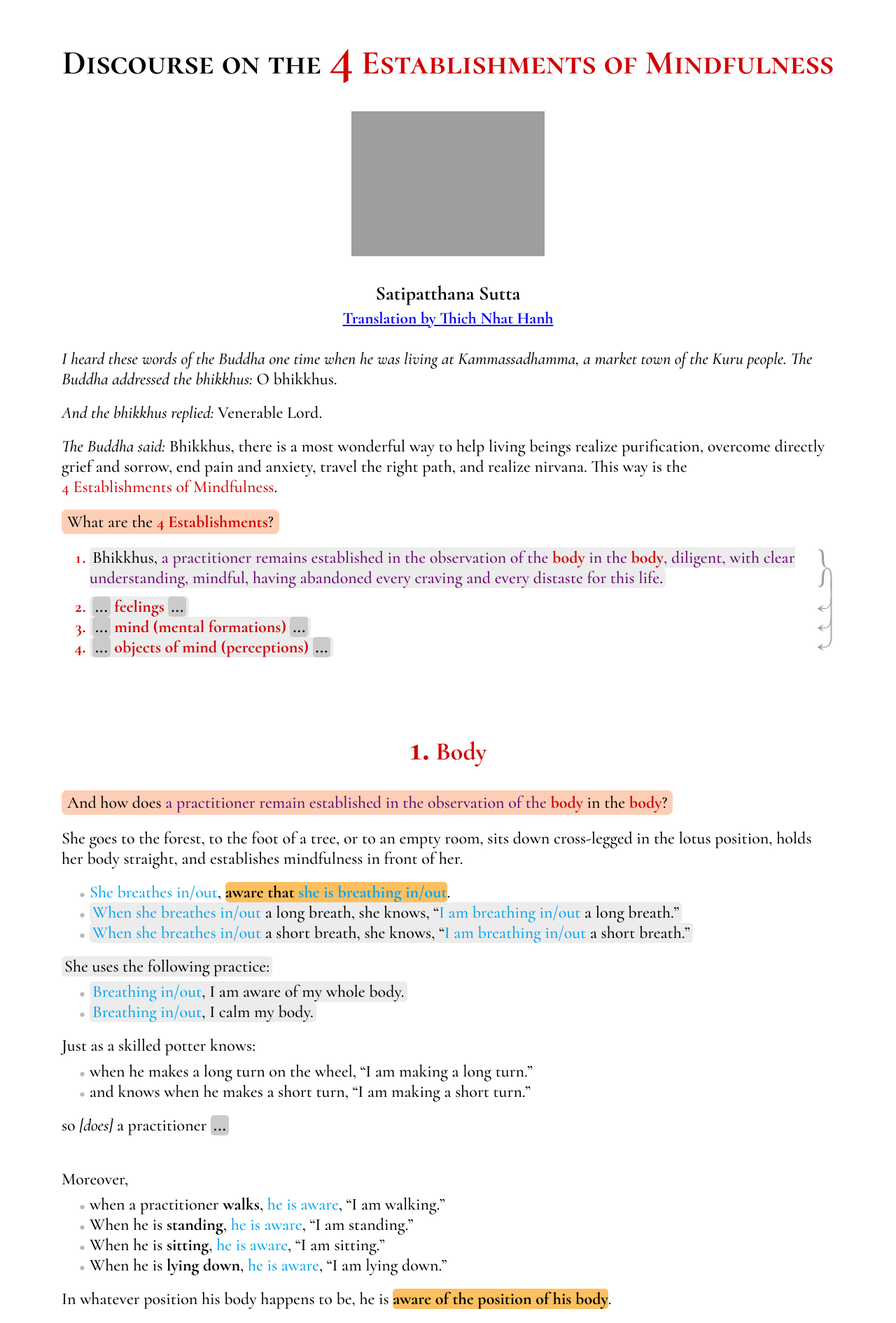
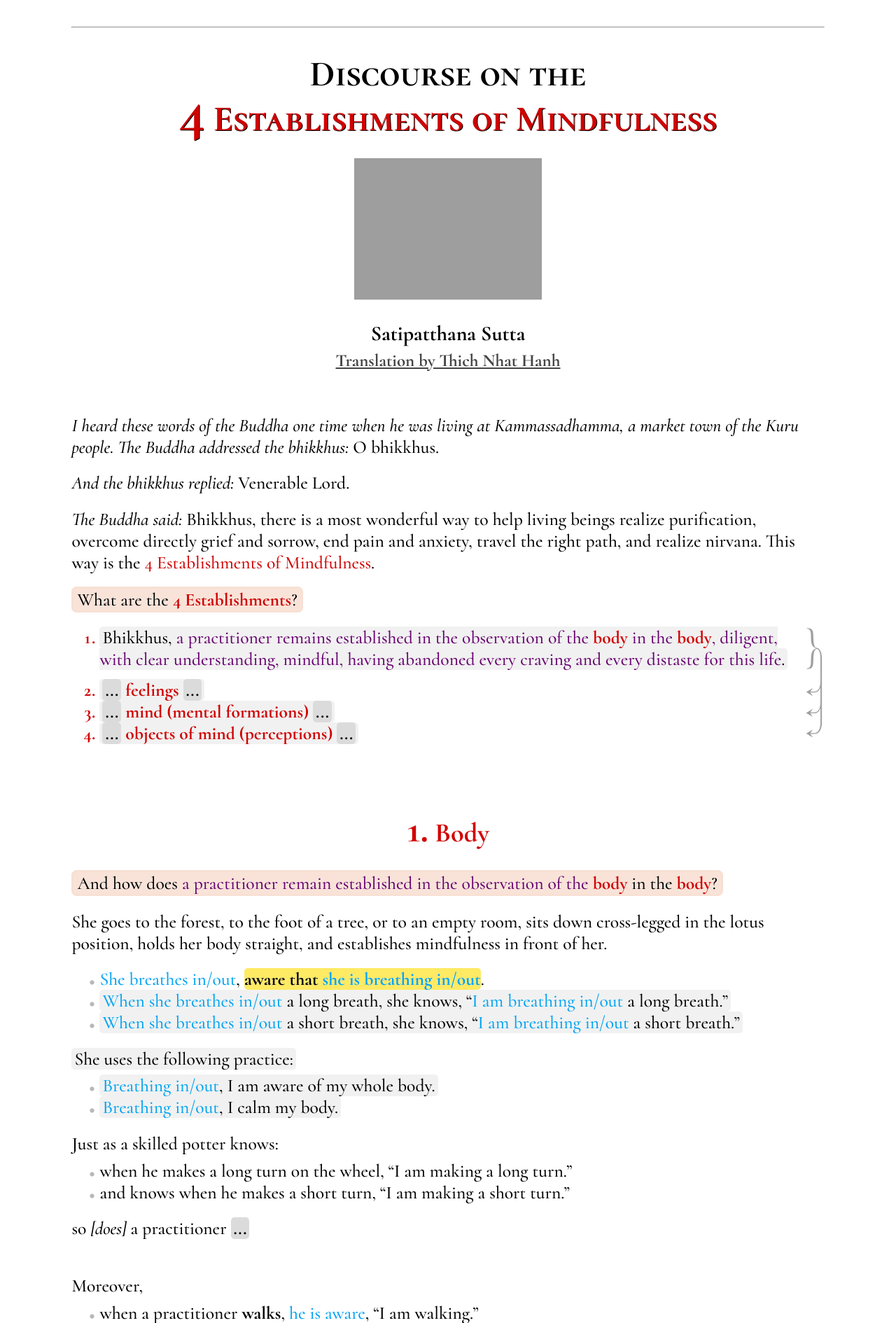
Before and after one commit to rbyte/structuredSutras, a PHP site: page / in a window 1280 px wide. Shown: the top 1890 px of the page at 70% size. Run offline with PHP 8.4, Linux system fonts and the light colour scheme; grey boxes are pictures that could not be loaded.

Commit message:
colours & styling (text shadows)

```diff
--- a/main.css
+++ b/main.css
@@ -32,16 +32,20 @@ html, body {
 	padding: 0;
 }
 
-
 #sutras {
-	font-family: CormorantGaramond;
-	font-size: 1.5em;
+	font-family: CormorantGaramond, Times, serif;
+	font-size: 1.6em;
 	margin: 3% auto;
 	padding: 0 5%;
-	max-width: 46em;
+	max-width: 42em;
+	min-width: 18em;
 }
 #sutras h1 {
 	font-variant: small-caps;
+	margin-bottom: 0.5em;
+}
+#sutras h3 {
+	margin-bottom: 2em;
 }
 #sutras h1,
 #sutras h2,
@@ -53,15 +57,20 @@ html, body {
 	width: 25%;
 	display: block;
 	/* oben, rechts, unten, links. */
-	margin: 0 auto 1.5em auto;
+	margin: 0 auto 0 auto;
 }
-#sutras ul {
-	list-style-image: url(assets/ul-dot.png);
+#sutras a,
+#sutras a:active
+{
+	color: #444
+/*	text-decoration: none;*/
 }
-#sutras .narrator {
-	font-style: italic;
+#sutras a:hover {
+	color: #666
+	/*text-decoration: underline;*/
 }
-#sutras span.fourE,
+#sutras section span.fourE,
+/*#sutras h1 .breath,*/
 #sutras strong
 {
 	white-space: nowrap;
@@ -82,30 +91,39 @@ html, body {
 {
 	font-weight: bold;
 }
-#sutras .fourEbigNumber,
-#sutras h2.fourE::first-letter {
+#sutras h1 .fourE,
+#sutras h1 .breath
+{
+	/*horizontal, vertical, blur, color */
+	text-shadow: 1px 1px 0px rgba(0, 0, 0, 1.0);
+}
+#sutras .fourEbig,
+#sutras h2.fourE::first-letter
+{
 	font-size: 150%;
+	line-height: 65%;
 }
 #sutras .question {
-	background-color: #fdceb6;
+	background-color: #f9e3d8;
+	/*background-color: #fdceb6;*/
 	/* highlight text, not box! */
 	display: inline;
-	border: 3px solid #fdceb6;
+	border: 3px solid #f8e0d4;
 	border-radius: 8px;
 	padding: 0 5px;
 	line-height: 140%;
 }
 #sutras .highlightYellow {
-	background-color: #fff3a4;
+	background-color: #fff8ca;
 	border-radius: 5px;
 	padding: 0 4px;
 }
 #sutras .omission {
 	font-weight: bold;
-	background-color: #cbcbcb;
+	background-color: #dbdbdb;
 }
 #sutras .highlight {
-	background-color: #ececec;
+	background-color: #f1f1f1;
 }
 #sutras .omission,
 #sutras .highlight
@@ -115,11 +133,24 @@ html, body {
 }
 #sutras strong {
 	border-radius: 5px;
-	background-color: #fdc060;
+	background-color: #ffea63;
+}
+#sutras .question,
+#sutras strong,
+#sutras .omission,
+#sutras .highlight,
+#sutras .highlightYellow
+{
+	text-shadow: 0px 0px 2px rgba(255, 255, 255, 0.5);
+}
+#sutras ul {
+	list-style-image: url(assets/ul-dot.png);
+}
+#sutras .narrator {
+	font-style: italic;
 }
 #sutras .breath {
 	color: #01a3f2;
-	/*color: #523b01;*/
 }
 #sutras .observe {
 	color: #67016f
@@ -139,16 +170,13 @@ html, body {
 #sutras .practise {
 	color: #885400
 }
-
 #sutras span.factors,
 /* colour bullets only */
 #sutras ol.factors > li
 {
 	color: #00a902;
-	/*color: #028b20;*/
 }
-#sutras ol.factors > li
-{
+#sutras ol.factors > li {
 	font-weight: bold;
 }
 /* undo for content */
--- a/transcript.html
+++ b/transcript.html
@@ -1,7 +1,9 @@
 <div id="sutras">
 
 
-<h1>Discourse on the <span class="fourE"><span class="fourEbigNumber">4</span> Establishments of Mindfulness</span></h1>
+<hr>
+
+<h1>Discourse on the<br/><span class="fourE"><span class="fourEbig">4</span> Establishments of Mindfulness</span></h1>
 <!--<img src="workbench/buddhaWithFlower_clear_400.jpg">-->
 <img src="workbench/walking_clear_400.jpg">
 <h3>Satipatthana Sutta
@@ -256,7 +258,7 @@ The practitioner practices like this for all the <span class="fourE">feelings</s
 
 
 <section>
-<p><span class="highlightYellow">Further, bhikkhus, <i>[this is how]</i> <span class="observe">the practitioner remains established in the observation of the</span> <span class="fourE">objects of mind</span> in the <span class="fourE">objects of mind</span> with regard to the <span class="factors"><strong>7 Factors of Awakening</strong></span>:</span></p>
+<p><span class="highlightYellow">Further, bhikkhus, <i>[this is how]</i> <span class="observe">the practitioner remains established in the observation of the</span> <span class="fourE">objects of mind</span> in the <span class="fourE">objects of mind</span> with regard to the <strong><span class="factors">7 Factors of Awakening</span></strong>:</span></p>
 <ol class="factors">
 	<li><div><span class="factors"><b>mindfulness</b></span>:
 		<ul>
@@ -318,7 +320,7 @@ The practitioner practices like this for all the <span class="fourE">feelings</s
 
 <hr>
 
-<h1>Discourse on the <span class="breath">Full Awareness of Breathing</span></h1>
+<h1>Discourse on the<br/><span class="breath">Full Awareness of Breathing</span></h1>
 <img src="workbench/breath_clear_400.jpg">
 <!--Majjhima Nikaya 118-->
 <h3>Anapanasati Sutta
@@ -350,8 +352,8 @@ The practitioner practices like this for all the <span class="fourE">feelings</s
 	<li>the <b>5 Powers</b>,</li>
 	<li>the <span class="factors"><b>7 Factors of Awakening</b></span>,</li>
 	<li>the <b>Noble Eightfold Path</b>,</li>
-	<li><i>[True Love:]</i> <b>loving kindness, compassion, joy & equanimity</b>,</li>
-	<li>the <b>9 Contemplations</b> <i>[on death]</i>,</li>
+	<li>(True Love:) <b>loving kindness, compassion, joy & equanimity</b>,</li>
+	<li>the <b>9 Contemplations</b> (on death),</li>
 	<li>the <b>Observation of Impermanence</b>.</li>
 	<li>There are also bhikkhus who are already practicing <span class="breath"><b>Full Awareness of Breathing</b></span>.</li>
 </ul>
@@ -369,23 +371,23 @@ The practitioner practices like this for all the <span class="fourE">feelings</s
 <p>It is like this, bhikkhus: the practitioner goes into the forest or to the foot of a tree, or to any deserted place, sits stably in the lotus position, holding his or her body quite straight, and practices like this:</p>
 
 <ul class="noBullets">
-	<li class="indent"><span class="fourE i">[1. Body]</span></li>
+	<li class="indent"><span class="fourE">(1. Body)</span></li>
 	<li><span class="breath">Breathing in/out</span>, I know <span class="breath">I am breathing in/out</span>.</li>
 	<li><div class="bullet">1.</div><span class="breath">Breathing in/out</span> a long breath, I know <span class="breath">I am breathing in/out</span> a long breath.</li>
 	<li><div class="bullet">2.</div><span class="breath">Breathing in/out</span> a short breath, I know <span class="breath">I am breathing in/out</span> a short breath.</li>
 	<li><div class="bullet">3.</div><span class="breath">Breathing in/out</span>, I am aware of my whole body.</li>
 	<li><div class="bullet">4.</div><span class="breath">Breathing in/out</span>, I calm my whole body.</li>
-	<li class="indent"><span class="fourE i">[2. Feelings]</span></li>
+	<li class="indent"><span class="fourE">(2. Feelings)</span></li>
 	<li><div class="bullet">5.</div><span class="breath">Breathing in/out</span>, I feel joyful.</li>
 	<li><div class="bullet">6.</div><span class="breath">Breathing in/out</span>, I feel happy.</li>
 	<li><div class="bullet">7.</div><span class="breath">Breathing in/out</span>, I am aware of my mental formations.</li>
 	<li><div class="bullet">8.</div><span class="breath">Breathing in/out</span>, I calm my mental formations.</li>
-	<li class="indent"><span class="fourE i">[3. Mind]</span></li>
+	<li class="indent"><span class="fourE">(3. Mind)</span></li>
 	<li><div class="bullet">9.</div><span class="breath">Breathing in/out</span>, I am aware of my mind.</li>
 	<li><div class="bullet">10.</div><span class="breath">Breathing in/out</span>, I make my mind happy.</li>
 	<li><div class="bullet">11.</div><span class="breath">Breathing in/out</span>, I concentrate my mind.</li>
 	<li><div class="bullet">12.</div><span class="breath">Breathing in/out</span>, I liberate my mind.</li>
-	<li class="indent"><span class="fourE i">[4. Objects of Mind]</span></li>
+	<li class="indent"><span class="fourE">(4. Objects of Mind)</span></li>
 	<li><div class="bullet">13.</div><span class="breath">Breathing in/out</span>, I observe the impermanent nature of all dharmas.</li>
 	<li><div class="bullet">14.</div><span class="breath">Breathing in/out</span>, I observe the disappearance of desire.</li>
 	<li><div class="bullet">15.</div><span class="breath">Breathing in/out</span>, I observe the no-birth, no-death nature of all phenomena.</li>
```
